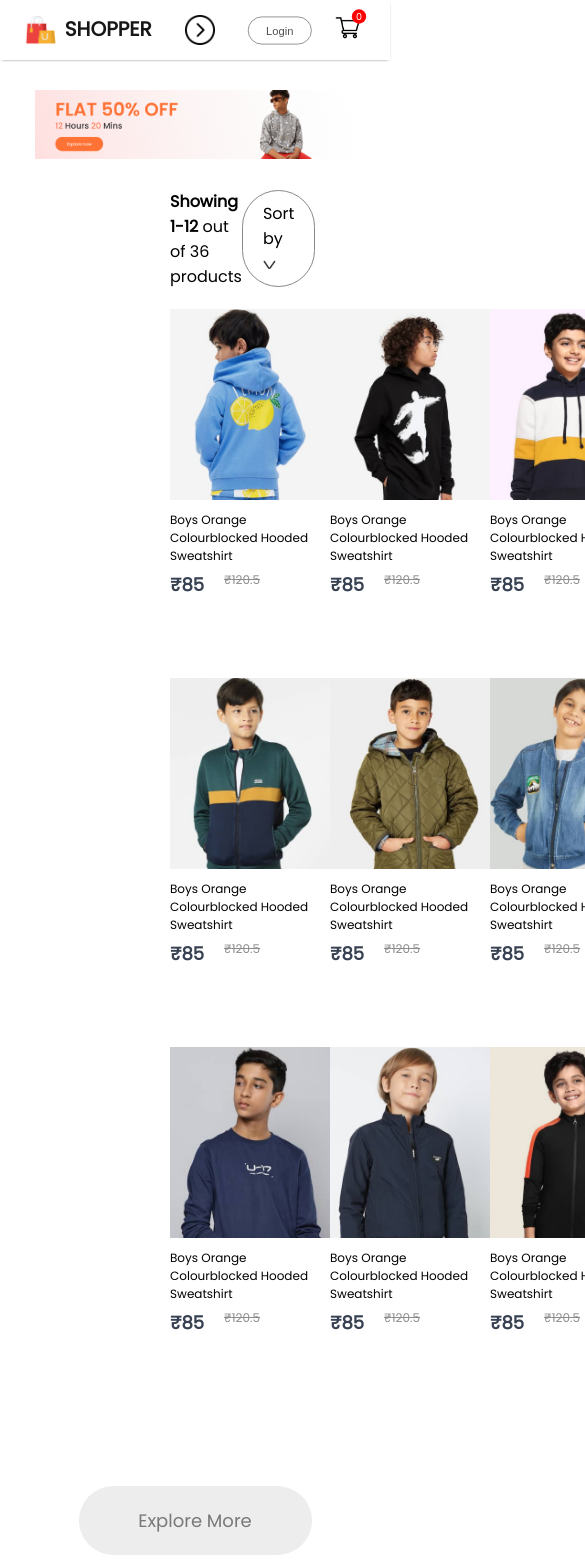
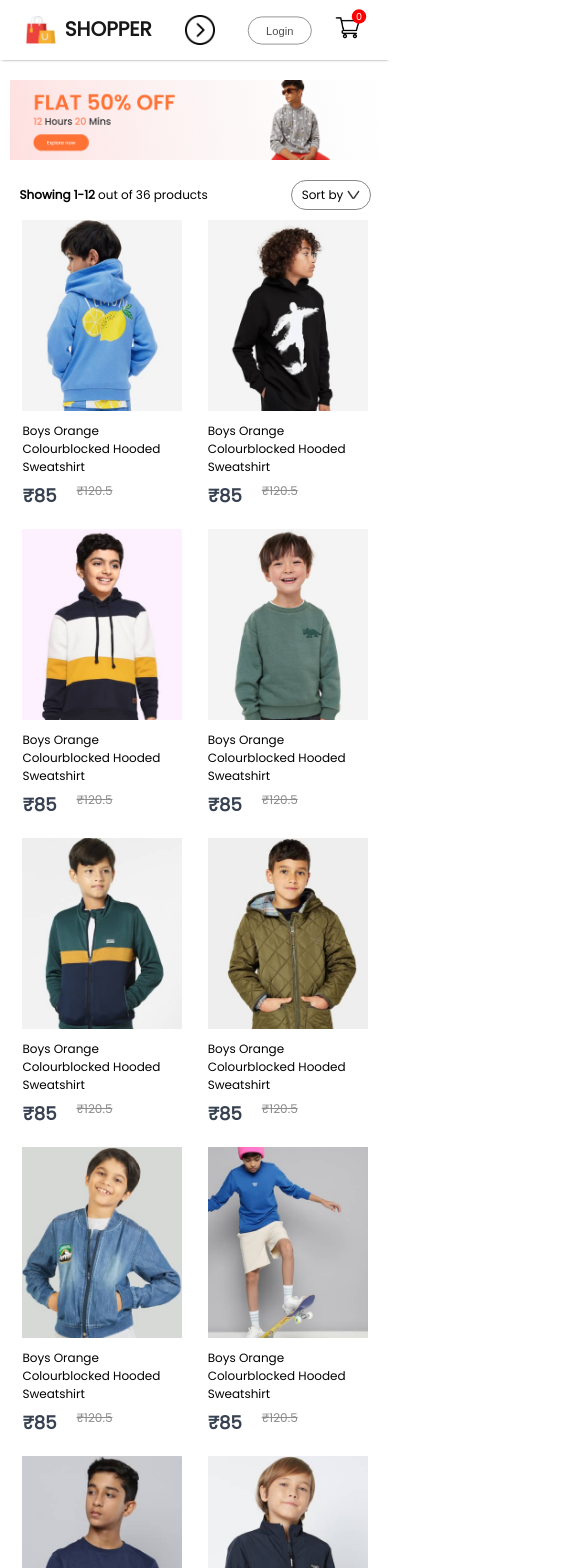
Before and after one commit to Linux-DEX/MERN-E-Commerce-fullstack, a React (Create React App) app in the folder frontend/: page /kids in a window 390 px wide. Shown: the top 1568 px of the page, 585 px wide, since content can reach past the window. Built offline with nearby package versions, Linux system fonts and the light colour scheme.

Commit message:
making responsive the shop Category page

```diff
--- a/frontend/src/Pages/CSS/ShopCategory.css
+++ b/frontend/src/Pages/CSS/ShopCategory.css
@@ -41,3 +41,65 @@
     font-size: 18px;
     font-weight: 500;
 }
+
+@media(max-width: 1280px) {
+    .shopcategory-banner {
+        margin: 20px auto;
+        width: 90%;
+    }
+
+    .shopcategory-indexSort {
+        width: 90%;
+        margin: auto;
+    }
+
+    .shopcategory-sort {
+        padding: 5px 10px;
+        font-size: 12px;
+    }
+
+    .shopcategory-indexSort p {
+        font-size: 12px;
+    }
+
+    .shopcategory-products {
+        width: 90%;
+        margin: 10px auto;
+        row-gap: 40px;
+    }
+
+    .shopcategory-products .item {
+        margin: auto;
+    }
+
+    .shopcategory-loadmore {
+        margin: 100px auto;
+        width: 200px;
+        height: 60px;
+        font-size: 16px;
+    }
+}
+
+@media(max-width: 800px){
+    .shopcategory-banner{
+        width: 95%;
+    }
+
+    .shopcategory-products {
+        width: 95%;
+    }
+
+    .shopcategory-loadmore {
+        margin: 60px auto;
+        width: 150px;
+        height: 40px;
+        font-size: 13px;
+    }
+}
+
+@media(max-width: 500px){
+    .shopcategory-products{
+        grid-template-columns: 1fr 1fr;
+        row-gap: 20px;
+    }
+}
```
Also changed, not shown: 1 other file (tests, documents, lock files or other folders).
